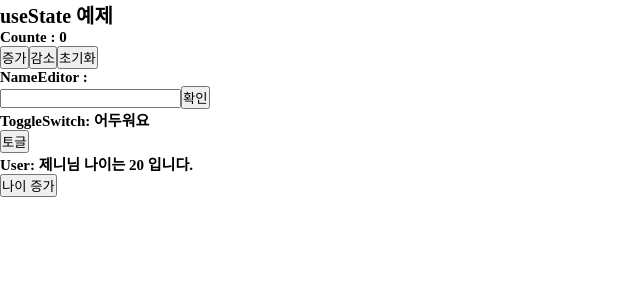
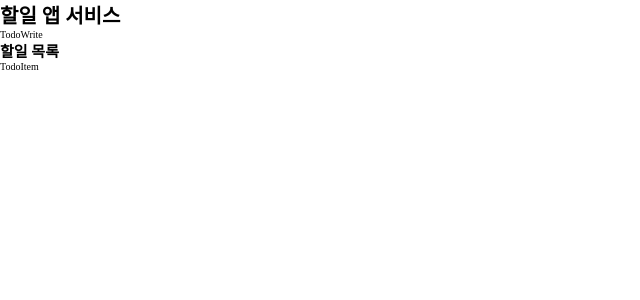
Before and after one commit to devclarova/til_react_cra_ts, a React (Create React App) app: page / in a window 1280 px wide. Shown: the top 300 px of the page, without its empty margins (0-640 px from the left). Built offline with nearby package versions, Linux system fonts and the light colour scheme.

Commit message:
[docs] useState의 이해

```diff
--- a/src/App.tsx
+++ b/src/App.tsx
@@ -1,16 +1,37 @@
-import Counter from './components/Counter';
-import NameEditor from './components/NameEditor';
-import ToggleSwitch from './components/ToggleSwitch';
-import User from './components/User';
+import { useState } from 'react';
+import TodoList from './todos/TodoList';
+import TodoWrite from './todos/TodoWrite';
+import { ITodoType, TodoType } from './types/todoType';
 
 function App(): JSX.Element {
+  // ts 자리
+  // {id: "", title: "", completed: false}
+  const [todos, setTodos] = useState<(ITodoType | TodoType)[]>([]);
+
+  // todos를 업데이트하는 함수
+  const handleTodoUpdate = (): void => {
+    // setTodos(???)
+  };
+
+  // todo 목록에서 실행할 함수들
+  const onToggle = (): void => {
+    // todo
+  };
+  const onDelete = (): void => {
+    // todo
+  };
+  const onEdit = (): void => {
+    // todo
+  };
+
+  // tsx 자리
   return (
     <div>
-      <h1>useState 예제</h1>
-      <Counter />
-      <NameEditor />
-      <ToggleSwitch />
-      <User />
+      <h1>할일 앱 서비스</h1>
+      <div>
+        <TodoWrite setTodos={setTodos} handleTodoUpdate={handleTodoUpdate} />
+        <TodoList todos={todos} onToggle={onToggle} onDelete={onDelete} onEdit={onEdit} />
+      </div>
     </div>
   );
 }
--- /dev/null
+++ b/src/todos/TodoItem.tsx
@@ -0,0 +1,11 @@
+type TodoItemProps = {
+  onToggle: () => void;
+  onDelete: () => void;
+  onEdit: () => void;
+};
+
+const TodoItem = ({ onToggle, onDelete, onEdit }: TodoItemProps) => {
+  return <div>TodoItem</div>;
+};
+
+export default TodoItem;
--- /dev/null
+++ b/src/todos/TodoList.tsx
@@ -0,0 +1,20 @@
+import { TodoType } from '@/types/todoType';
+import TodoItem from './TodoItem';
+
+type TodoListProps = {
+  todos: TodoType[];
+  onToggle: () => void;
+  onDelete: () => void;
+  onEdit: () => void;
+};
+
+const TodoList = ({ todos, onToggle, onDelete, onEdit }: TodoListProps): JSX.Element => {
+  return (
+    <div>
+      <h2>할일 목록</h2>
+      <TodoItem onToggle={onToggle} onDelete={onDelete} onEdit={onEdit} />
+    </div>
+  );
+};
+
+export default TodoList;
--- /dev/null
+++ b/src/todos/TodoWrite.tsx
@@ -0,0 +1,12 @@
+import { TodoType } from '../types/todoType';
+
+type TodoWriteProps = {
+  setTodos: React.Dispatch<React.SetStateAction<TodoType[]>>;
+  handleTodoUpdate: () => void;
+};
+
+const TodoWrite = ({ setTodos, handleTodoUpdate }: TodoWriteProps) => {
+  return <div>TodoWrite</div>;
+};
+
+export default TodoWrite;
--- /dev/null
+++ b/src/types/todoType.ts
@@ -0,0 +1,8 @@
+// 1. type으로 정의
+export type TodoType = { id: string; title: string; comleted: boolean };
+// 2. interface로 정의
+export interface ITodoType {
+  id: string;
+  title: string;
+  comleted: boolean;
+}
--- a/tsconfig.json
+++ b/tsconfig.json
@@ -1,5 +1,11 @@
 {
   "compilerOptions": {
+    "baseUrl": "src",
+    // 프로젝트의 기본 경로
+    "paths": {
+      "@/*": ["*"], // @/ 로 src 폴더 전체를 참조
+      "@types/*": ["types/*"] // @types 로 src/types 참조
+    },
     "target": "es5",
     "lib": ["dom", "dom.iterable", "esnext"],
     "allowJs": true,
```
Also changed, not shown: 1 other file (tests, documents, lock files or other folders).
